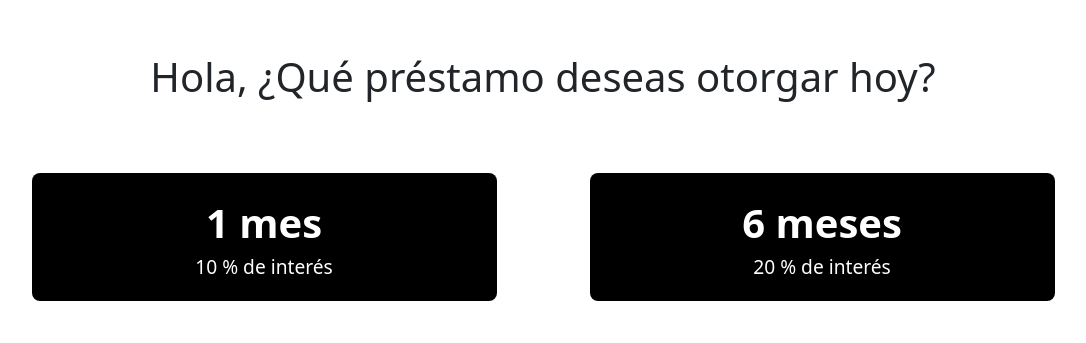
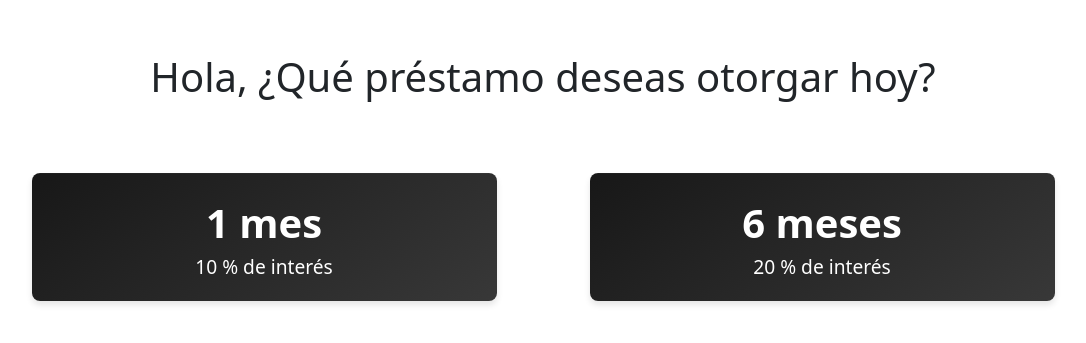
Before and after one commit to FinancieraGuevara/Financiera-Frontend, an Angular app in the folder app/: page / in a window 1280 px wide. Shown: the part 131-474 px from the top of the page, without its empty margins (97-1183 px from the left). Built offline with nearby package versions, Linux system fonts and the light colour scheme.

Commit message:
Cambiando colores de botones

```diff
--- a/app/src/app/seleccionar-tipo-prestamo/seleccionar-tipo-prestamo.component.scss
+++ b/app/src/app/seleccionar-tipo-prestamo/seleccionar-tipo-prestamo.component.scss
@@ -1,14 +1,20 @@
-
 .custom-button {
-    background-color: #000000;
+    background: linear-gradient(145deg, #000000, #383838);
     border: none;
     color: white;
     padding: 20px;
     border-radius: 8px;
     font-size: 1.2rem;
-    transition: background-color 0.3s ease;
+    transition: all 0.4s ease;
+    background-size: 200% 100%;
+    background-position: right bottom;
+    box-shadow: 0 4px 6px rgba(0, 0, 0, 0.1);
+    text-align: center;
+    cursor: pointer;
+}
 
-    &:hover {
-        background-color: #383838;
-    }
+.custom-button:hover {
+    background: linear-gradient(145deg, #777777, #000000);
+    background-position: left bottom;
+    transform: translateY(-2px);
 }
```
